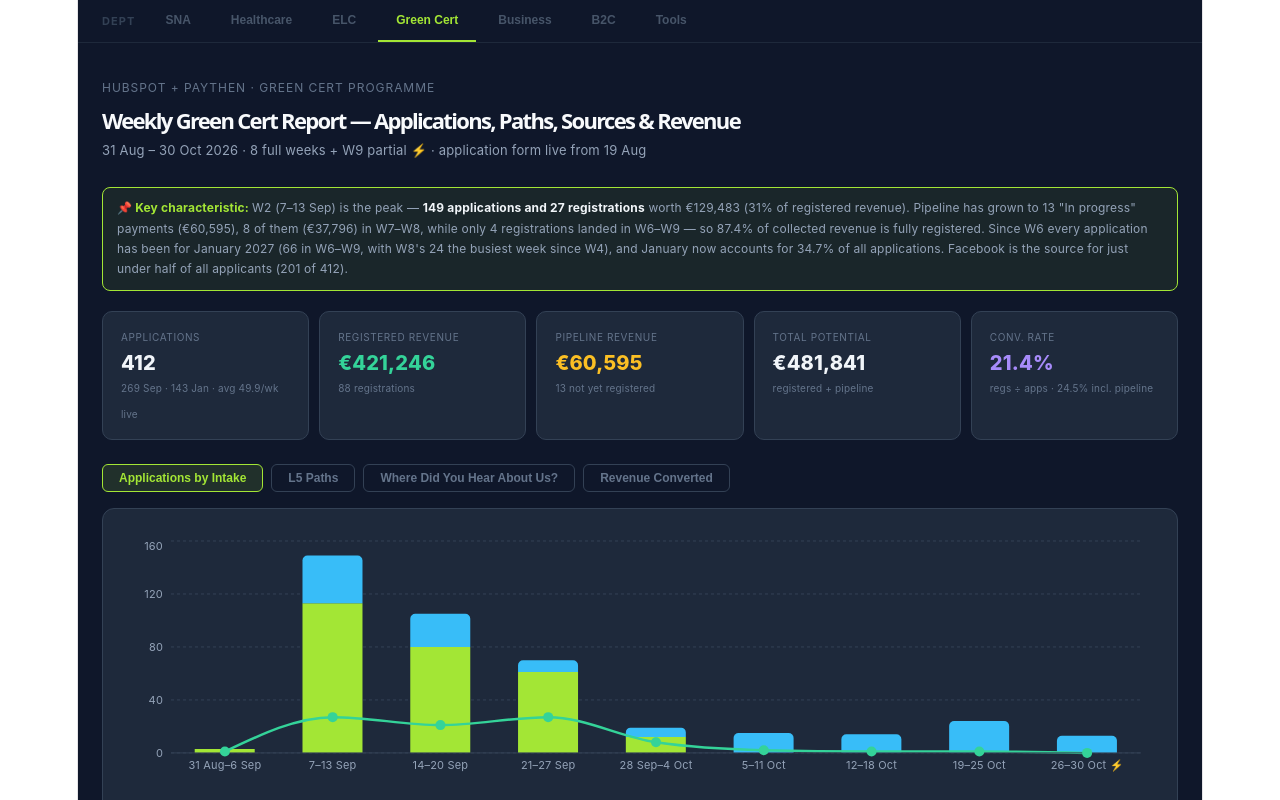
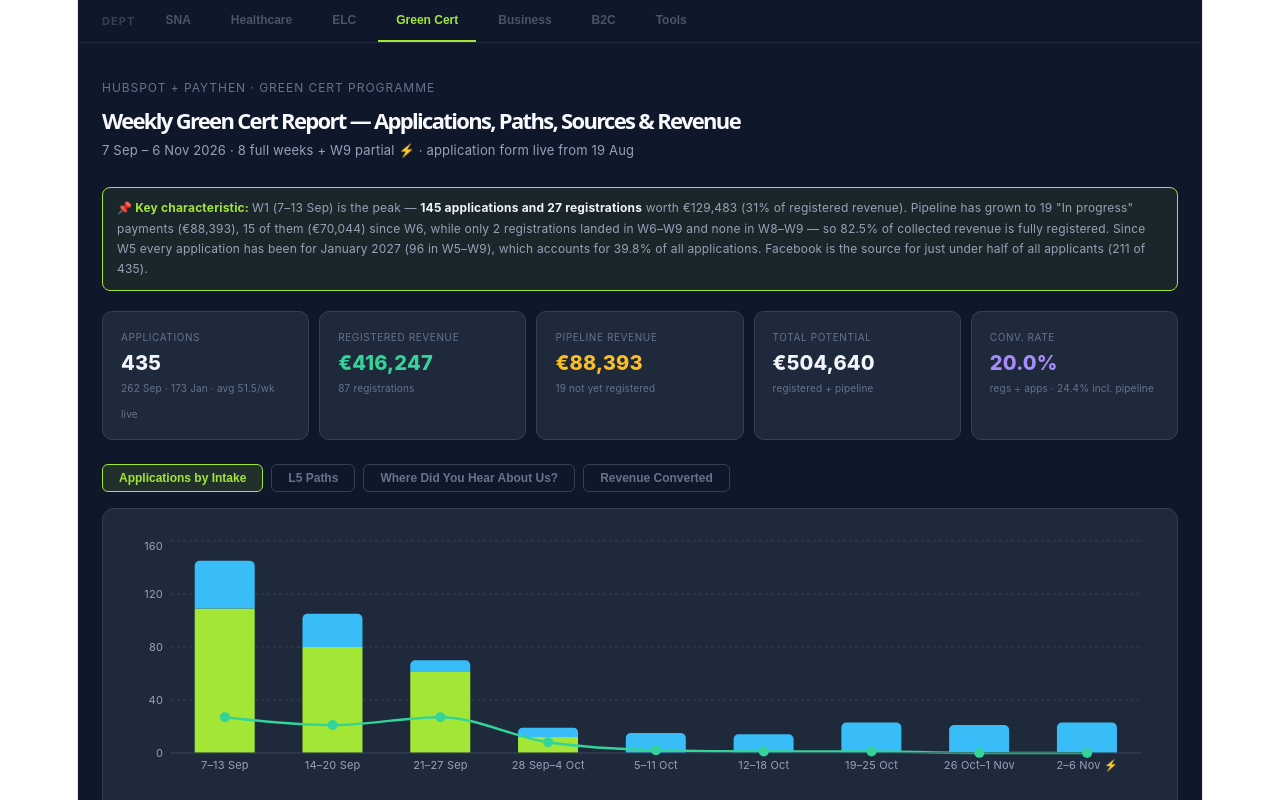
Before and after one commit to hubaispot/forus-reports, a React (Vite) app: page / in a window 1280 px wide. Both pictures are taken after a click on the button "Green Cert". Shown: the top 800 px of the page. Built offline with nearby package versions, Linux system fonts and the light colour scheme.

Commit message:
updateGC

```diff
--- a/src/green_cert_report.jsx
+++ b/src/green_cert_report.jsx
@@ -5,26 +5,26 @@ import {
 } from "recharts";
 
 // ── DATA ─────────────────────────────────────────────────────────────────────
-// Green Cert — Green Cert Programme Application + Paythen (CTID = "Green Cert")
+// Green Cert — Green Cert Programme Application + Paythen (CTID contains "Green Cert")
 // Rolling window: last 8 completed Mon–Sun weeks + W9 partial
-// W1 = Mon 31 Aug 2026 · W8 = Sun 25 Oct 2026 · W9 = 26–30 Oct 2026 ⚡ partial
-// HubSpot: hubspot-form-submissions-green-cert-programme-applicatio-2026-10-30.csv
-//   488 raw → 414 after email dedup (keep last) → 412 after phone fallback · 0 jean rows
-//   Form live from 19 Aug 2026; first in-window deduped submission 31 Aug (W1)
-// Paythen: Courses_Expected_Revenue_CTID_-_Filtered.csv · CTID == "Green Cert" (107 rows)
-//   88 Registered (€421,246) · 13 "In progress" → Pipeline (€60,595) · 2 Refunded Not Registered excluded (€9,998)
-//   3 email dupes merged (keep last) · 1 pre-window row excluded (€4,450) · price tiers €4,450 / €4,999
+// W1 = Mon 7 Sep 2026 · W8 = Sun 1 Nov 2026 · W9 = 2–6 Nov 2026 ⚡ partial
+// HubSpot: hubspot-form-submissions-green-cert-programme-applicatio-2026-11-06.csv
+//   524 raw → 441 after email dedup (keep last) → 439 after phone fallback · 0 jean rows
+//   Form live from 19 Aug 2026; 4 deduped applications before W1 excluded → 435 in window
+// Paythen: Courses_Expected_Revenue_CTID_-_Filtered__25_.csv · CTID contains "Green Cert" (113 rows)
+//   87 Registered (€416,247) · 19 "In progress" → Pipeline (€88,393) · 2 Refunded Not Registered excluded (€9,998)
+//   3 email dupes merged (keep last) · 2 pre-window rows excluded (€9,449) · price tiers €4,450 / €4,999
 // ─────────────────────────────────────────────────────────────────────────────
 export const data = [
-  { week: "31 Aug–6 Sep", sep: 3, jan: 0, regs: 1, regRev: 4999, pipe: 0, pipeRev: 0, full: true, live: true },
-  { week: "7–13 Sep", sep: 113, jan: 36, regs: 27, regRev: 129483, pipe: 0, pipeRev: 0, full: true, live: true },
+  { week: "7–13 Sep", sep: 109, jan: 36, regs: 27, regRev: 129483, pipe: 0, pipeRev: 0, full: true, live: true },
   { week: "14–20 Sep", sep: 80, jan: 25, regs: 21, regRev: 102783, pipe: 1, pipeRev: 4999, full: true, live: true },
   { week: "21–27 Sep", sep: 61, jan: 9, regs: 27, regRev: 125640, pipe: 1, pipeRev: 4450, full: true, live: true },
   { week: "28 Sep–4 Oct", sep: 12, jan: 7, regs: 8, regRev: 39443, pipe: 2, pipeRev: 8900, full: true, live: true },
   { week: "5–11 Oct", sep: 0, jan: 15, regs: 2, regRev: 9449, pipe: 0, pipeRev: 0, full: true, live: true },
   { week: "12–18 Oct", sep: 0, jan: 14, regs: 1, regRev: 4450, pipe: 5, pipeRev: 22799, full: true, live: true },
-  { week: "19–25 Oct", sep: 0, jan: 24, regs: 1, regRev: 4999, pipe: 3, pipeRev: 14997, full: true, live: true },
-  { week: "26–30 Oct ⚡", sep: 0, jan: 13, regs: 0, regRev: 0, pipe: 1, pipeRev: 4450, full: false, live: true },
+  { week: "19–25 Oct", sep: 0, jan: 23, regs: 1, regRev: 4999, pipe: 3, pipeRev: 14997, full: true, live: true },
+  { week: "26 Oct–1 Nov", sep: 0, jan: 21, regs: 0, regRev: 0, pipe: 2, pipeRev: 8900, full: true, live: true },
+  { week: "2–6 Nov ⚡", sep: 0, jan: 23, regs: 0, regRev: 0, pipe: 5, pipeRev: 23348, full: false, live: true },
 ].map(d => {
   const apps = d.sep + d.jan;
   return {
@@ -36,29 +36,29 @@ export const data = [
   };
 });
 
-// Agriculture Level 5 Paths — counted per selection (46 applicants ticked 2+ paths)
+// Agriculture Level 5 Paths — counted per selection (48 applicants ticked 2+ paths)
 const PATHS = [
-  { name: "Beef/Sheep (Dry Stock)", sep: 178, jan: 94, color: "#a3e635" },
-  { name: "Dairy/Beef (Dairy)", sep: 102, jan: 55, color: "#38bdf8" },
-  { name: "Tillage Crops", sep: 34, jan: 17, color: "#fbbf24" },
+  { name: "Beef/Sheep (Dry Stock)", sep: 173, jan: 116, color: "#a3e635" },
+  { name: "Dairy/Beef (Dairy)", sep: 100, jan: 64, color: "#38bdf8" },
+  { name: "Tillage Crops", sep: 34, jan: 20, color: "#fbbf24" },
   { name: "Not stated", sep: 0, jan: 0, color: "#475569" },
 ];
-const MULTI_PATH = { all: 46, sep: 29, jan: 17 };
+const MULTI_PATH = { all: 48, sep: 29, jan: 19 };
 
 // Where did you hear about us? — one answer per applicant
 const SOURCES = [
-  { name: "Facebook", sep: 136, jan: 65, color: "#3b82f6" },
-  { name: "Friends and Family", sep: 44, jan: 26, color: "#a3e635" },
-  { name: "Instagram", sep: 35, jan: 18, color: "#f472b6" },
-  { name: "Google", sep: 22, jan: 19, color: "#fbbf24" },
-  { name: "Forus Training Website", sep: 10, jan: 4, color: "#34d399" },
+  { name: "Facebook", sep: 132, jan: 79, color: "#3b82f6" },
+  { name: "Friends and Family", sep: 44, jan: 28, color: "#a3e635" },
+  { name: "Instagram", sep: 33, jan: 21, color: "#f472b6" },
+  { name: "Google", sep: 21, jan: 28, color: "#fbbf24" },
+  { name: "Forus Training Website", sep: 10, jan: 5, color: "#34d399" },
   { name: "Other", sep: 8, jan: 4, color: "#a78bfa" },
   { name: "Email", sep: 3, jan: 3, color: "#fb923c" },
   { name: "LinkedIn", sep: 2, jan: 0, color: "#0ea5e9" },
   { name: "findacourse.ie", sep: 1, jan: 1, color: "#f87171" },
   { name: "Leaflet", sep: 1, jan: 0, color: "#e2e8f0" },
   { name: "Twitter", sep: 1, jan: 1, color: "#94a3b8" },
-  { name: "Not stated", sep: 6, jan: 2, color: "#475569" },
+  { name: "Not stated", sep: 6, jan: 3, color: "#475569" },
 ];
 
 const sum = (arr, k) => arr.reduce((s, d) => s + d[k], 0);
@@ -205,7 +205,7 @@ export default function GreenCertReport() {
           Weekly Green Cert Report — Applications, Paths, Sources &amp; Revenue
         </h1>
         <p style={{ margin: 0, color: "#94a3b8", fontSize: 13 }}>
-          31 Aug – 30 Oct 2026 · 8 full weeks + W9 partial ⚡ · application form live from 19 Aug
+          7 Sep – 6 Nov 2026 · 8 full weeks + W9 partial ⚡ · application form live from 19 Aug
         </p>
       </div>
 
@@ -215,12 +215,12 @@ export default function GreenCertReport() {
         padding: "10px 14px", marginBottom: 20, fontSize: 12, color: "#94a3b8", lineHeight: 1.7
       }}>
         <strong style={{ color: "#a3e635" }}>📌 Key characteristic: </strong>
-        W2 (7–13 Sep) is the peak — <strong style={{ color: "#f1f5f9" }}>149 applications and 27 registrations</strong> worth
-        €129,483 (31% of registered revenue). Pipeline has grown to 13 "In progress" payments (€60,595), 8 of them
-        (€37,796) in W7–W8, while only 4 registrations landed in W6–W9 — so {pct(totalRegRev, totalRegRev + totalPipeRev)} of
-        collected revenue is fully registered. Since W6 every application has been for January 2027 (66 in W6–W9, with
-        W8's 24 the busiest week since W4), and January now accounts for {pct(totalJan, totalApps)} of all applications.
-        Facebook is the source for just under half of all applicants (201 of 412).
+        W1 (7–13 Sep) is the peak — <strong style={{ color: "#f1f5f9" }}>145 applications and 27 registrations</strong> worth
+        €129,483 (31% of registered revenue). Pipeline has grown to 19 "In progress" payments (€88,393), 15 of them
+        (€70,044) since W6, while only 2 registrations landed in W6–W9 and none in W8–W9 — so {pct(totalRegRev, totalRegRev + totalPipeRev)} of
+        collected revenue is fully registered. Since W5 every application has been for January 2027 (96 in W5–W9), which
+        accounts for {pct(totalJan, totalApps)} of all applications. Facebook is the source for just under half of all
+        applicants (211 of 435).
       </div>
 
       {/* KPI cards */}
@@ -354,8 +354,8 @@ export default function GreenCertReport() {
 
       {/* Footer */}
       <p style={{ marginTop: 14, fontSize: 11, color: "#475569", textAlign: "center", lineHeight: 1.6 }}>
-        Updated 30 Oct 2026 · 412 deduped applications (488 raw) · Pipeline = Paythen rows with blank or "In progress" status ·
-        2 Refunded Not Registered (€9,998) excluded · 3 duplicate Paythen emails merged · 1 pre-window payment (€4,450) excluded
+        Updated 6 Nov 2026 · 435 deduped applications in window (524 raw) · Pipeline = Paythen rows with blank or "In progress" status ·
+        2 Refunded Not Registered (€9,998) excluded · 3 duplicate Paythen emails merged · 2 pre-window Paythen rows excluded
       </p>
 
     </div>
```
